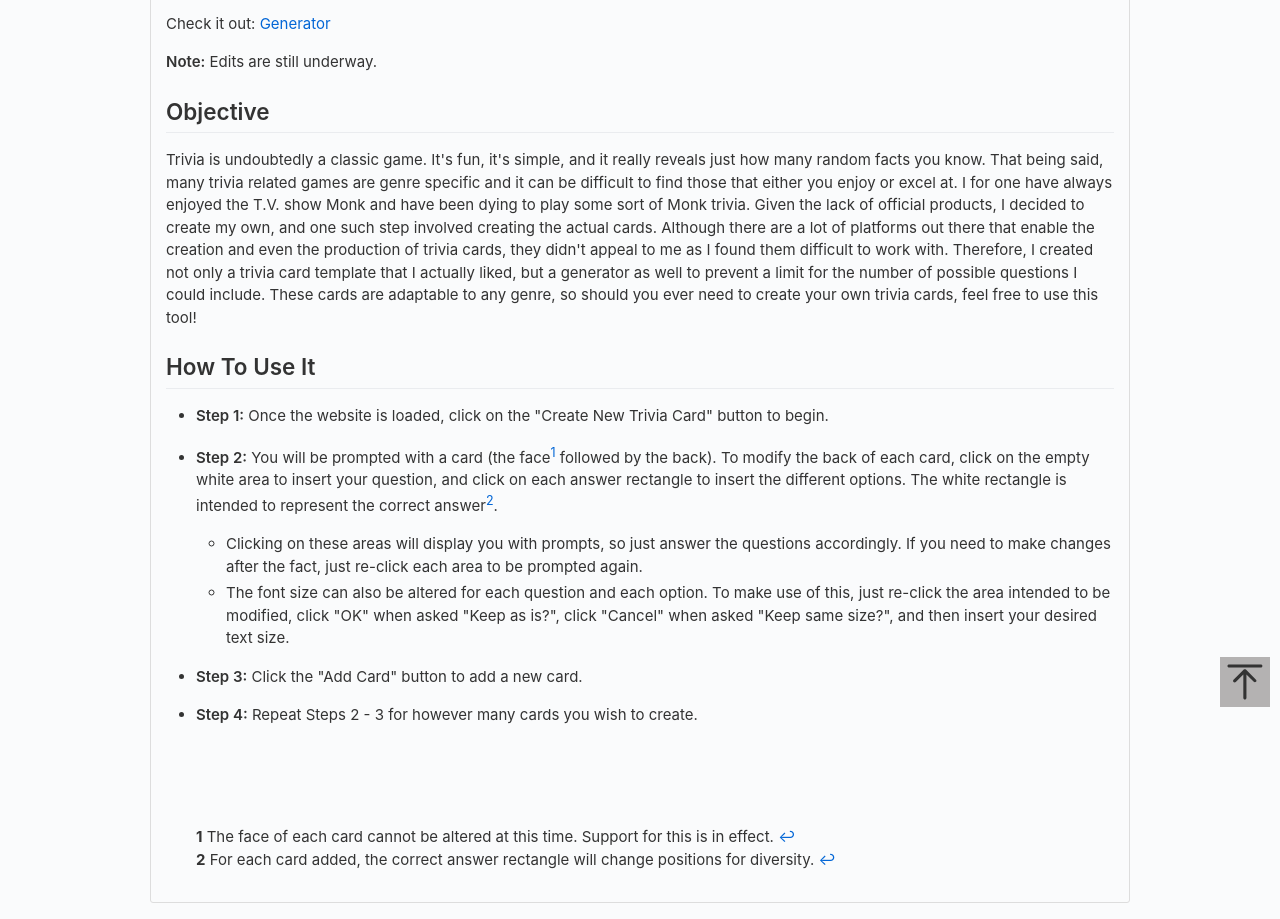
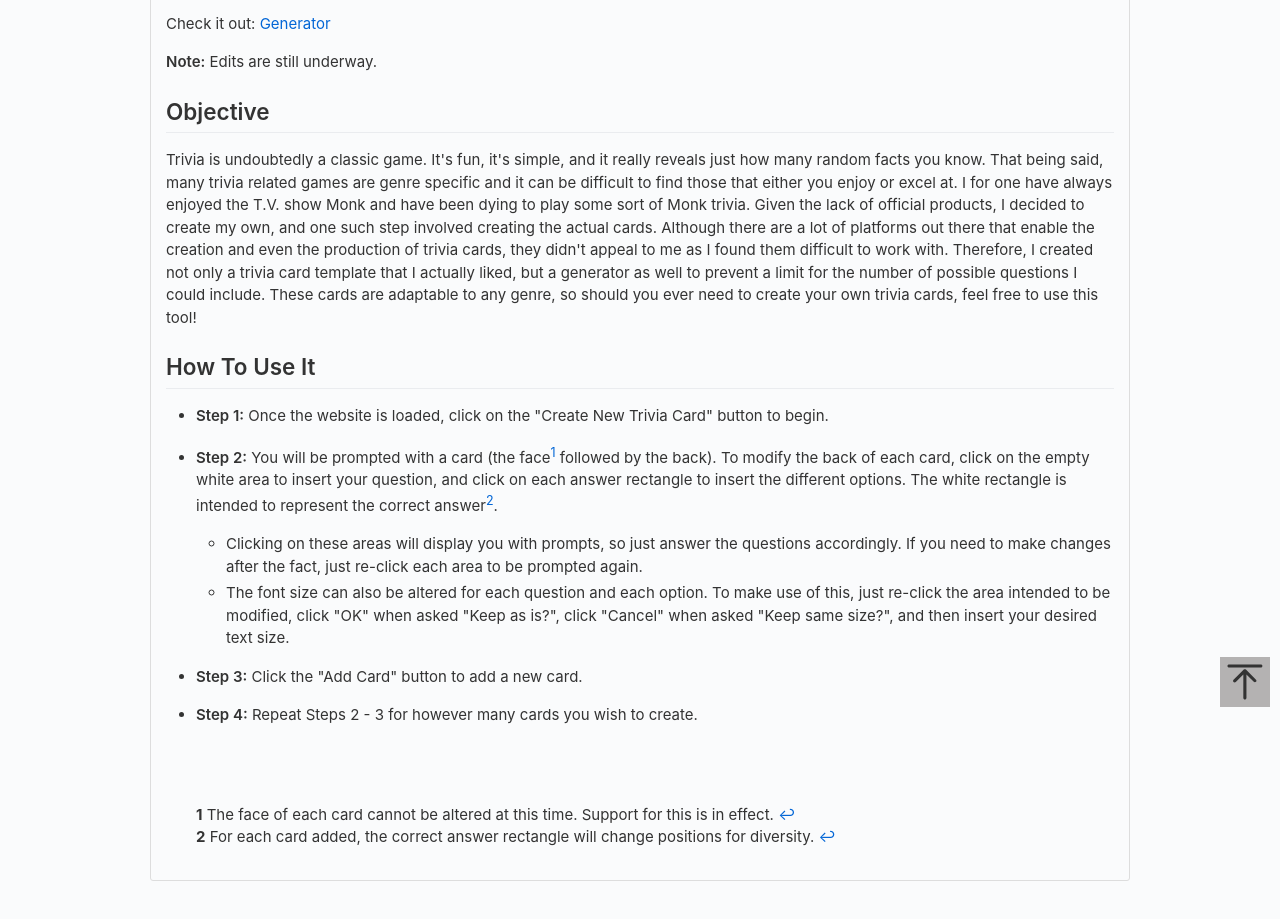
Before and after one commit to grem1ly/trivia_card_generator, a plain HTML site: page README.html in a window 1280 px wide. Shown: the part 83-1002 px from the top of the page. After the commit the page ends 980 px from the top, so only its background shows below. Drawn offline with Linux system fonts and the light colour scheme.

Commit message:
update files

```diff
--- a/README.html
+++ b/README.html
@@ -39,7 +39,7 @@
 <li><p><strong>Step 3:</strong> Click the &quot;Add Card&quot; button to add a new card.</p>
 </li>
 <li><p><strong>Step 4:</strong> Repeat Steps 2 - 3 for however many cards you wish to create.</p>
-<p><br><br><br></p>
+<p><br><br></p>
 <p><b id="foot1">1</b> The face of each card cannot be altered at this time. Support for this is in effect. <a href="#ref1">&#x21A9;</a><br>
 <b id="foot2">2</b> For each card added, the correct answer rectangle will change positions for diversity. <a href="#ref2">&#x21A9;</a></p>
 </li>
```
Also changed, not shown: 1 other file.
